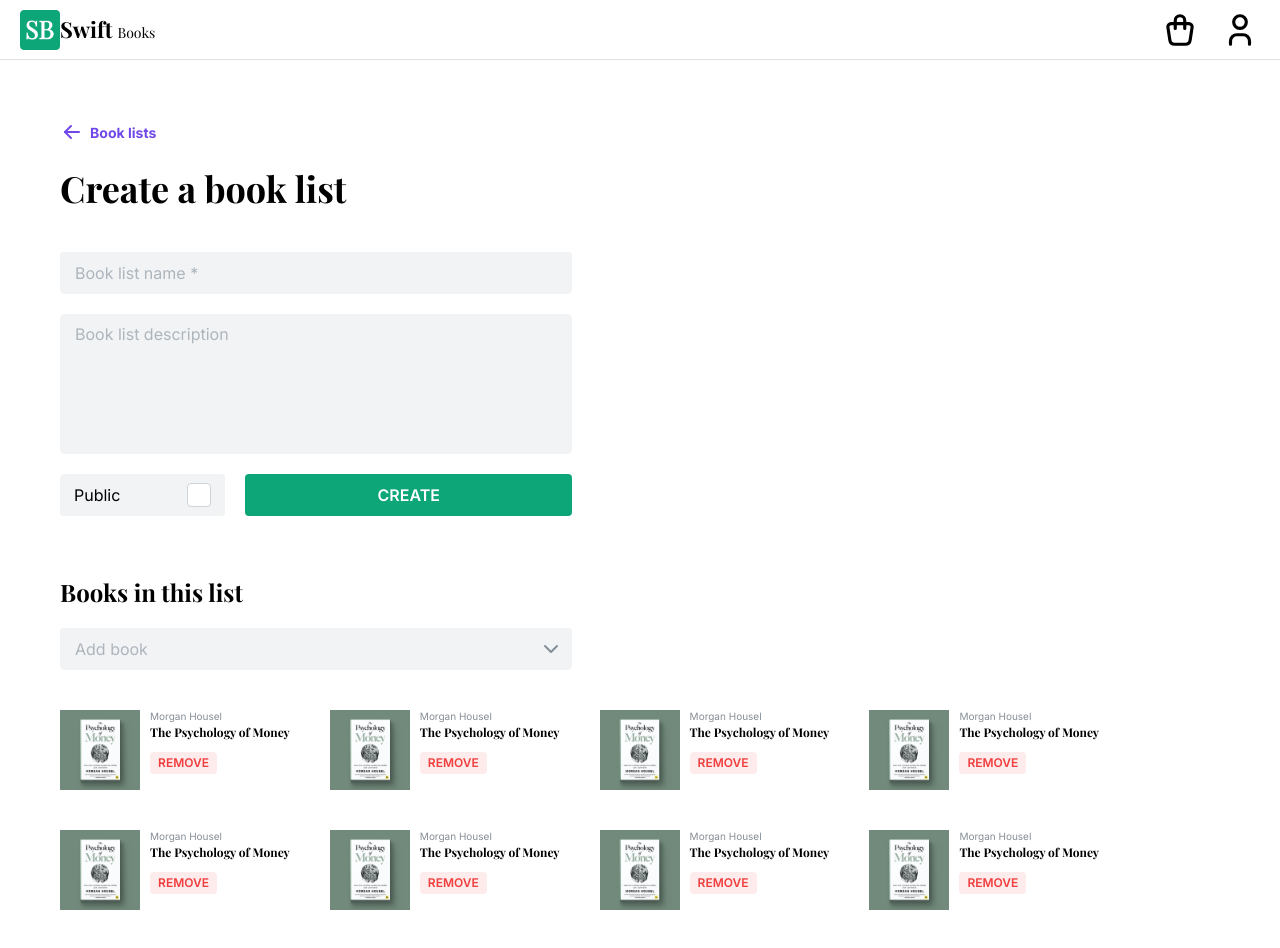
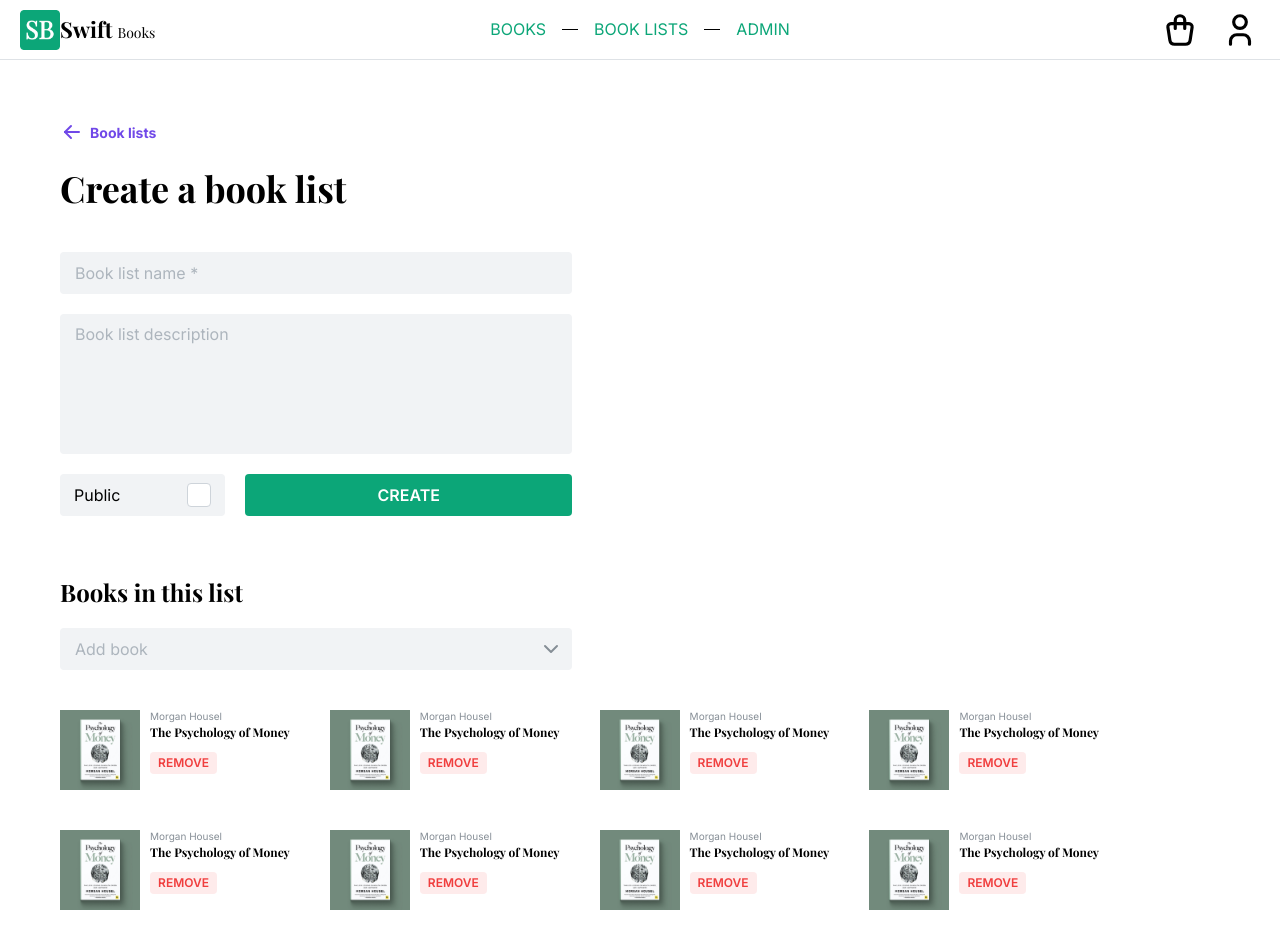
Before and after one commit to kovalromank/swiftbooks, a Next.js app in the folder web/: page /book-lists/create in a window 1280 px wide. Shown: the top 948 px of the page. Built offline with nearby package versions, Linux system fonts and the light colour scheme; a web font is replaced by a local one.

Commit message:
add header links to app shell layout

```diff
--- a/web/src/components/layouts/app-shell.module.css
+++ b/web/src/components/layouts/app-shell.module.css
@@ -1,7 +1,14 @@
 .header {
+  padding: 0.625rem 1.25rem;
+  width: 100%;
+}
+
+.headerInner {
   display: flex;
-  align-items: center;
-  padding: 0.625rem 1.25rem;
+  justify-content: center;
+  position: relative;
+  width: 100%;
+  height: 100%;
 }
 
 .title {
@@ -22,9 +29,19 @@
   padding: 3.75rem;
 }
 
+.headerBranding {
+  display: flex;
+  height: 100%;
+  align-items: center;
+  position: absolute;
+  left: 0;
+}
+
 .headerActions {
   display: flex;
   height: 100%;
   align-items: center;
   gap: 1.25rem;
+  position: absolute;
+  right: 0;
 }
--- a/web/src/components/layouts/app-shell.tsx
+++ b/web/src/components/layouts/app-shell.tsx
@@ -6,6 +6,7 @@
 
 import { CartMenu } from "@/components/cart/cart-menu";
 import { AccountMenu } from "@/components/account/account-menu";
+import { HeaderLinks } from "@/components/layouts/header-links";
 
 import logo from "@/images/logo.png";
 
@@ -15,17 +16,21 @@
   return (
     <AppShell header={{ height: 60 }}>
       <AppShell.Header className={classes.header}>
+        <div className={classes.headerInner}>
+          <div className={classes.headerBranding}>
             <Image src={logo} alt="Swift Books logo" width={40} height={40} />
             <Title order={3} className={classes.title}>
               Swift <span>Books</span>
             </Title>
+          </div>
 
-        <div className={classes.spacer}></div>
+          <HeaderLinks />
 
           <div className={classes.headerActions}>
             <CartMenu />
 
             <AccountMenu />
+          </div>
         </div>
       </AppShell.Header>
 
--- /dev/null
+++ b/web/src/components/layouts/header-links.module.css
@@ -0,0 +1,24 @@
+.linkContainer {
+  height: 100%;
+  display: flex;
+  align-items: center;
+  gap: 1rem;
+  text-transform: uppercase;
+}
+
+.link {
+  font-size: 1rem;
+  font-style: normal;
+  font-weight: 700;
+  line-height: normal;
+  color: var(--mantine-color-text);
+}
+
+.separator {
+  width: 1rem;
+  border-top: 0.0625rem solid var(--mantine-color-text);
+}
+
+.link.active {
+  color: var(--mantine-color-teal-7);
+}
--- /dev/null
+++ b/web/src/components/layouts/header-links.tsx
@@ -0,0 +1,39 @@
+import { FC } from "react";
+import { Anchor } from "@mantine/core";
+import Link from "next/link";
+import cx from "clsx";
+import { usePathname } from "next/navigation";
+
+import classes from "./header-links.module.css";
+
+export const HeaderLinks: FC = () => {
+  const pathname = usePathname();
+
+  return (
+    <div className={classes.linkContainer}>
+      <Anchor
+        component={Link}
+        className={cx(classes.link, { [classes.active]: pathname === "/books" })}
+        href="/books"
+      >
+        Books
+      </Anchor>
+      <div className={classes.separator}></div>
+      <Anchor
+        component={Link}
+        className={cx(classes.link, { [classes.active]: pathname === "/book-lists" })}
+        href="/book-lists"
+      >
+        Book lists
+      </Anchor>
+      <div className={classes.separator}></div>
+      <Anchor
+        component={Link}
+        className={cx(classes.link, { [classes.active]: pathname === "/users" })}
+        href="/users"
+      >
+        Admin
+      </Anchor>
+    </div>
+  );
+};
```
Lines whose indentation alone changed are shown as unchanged.
